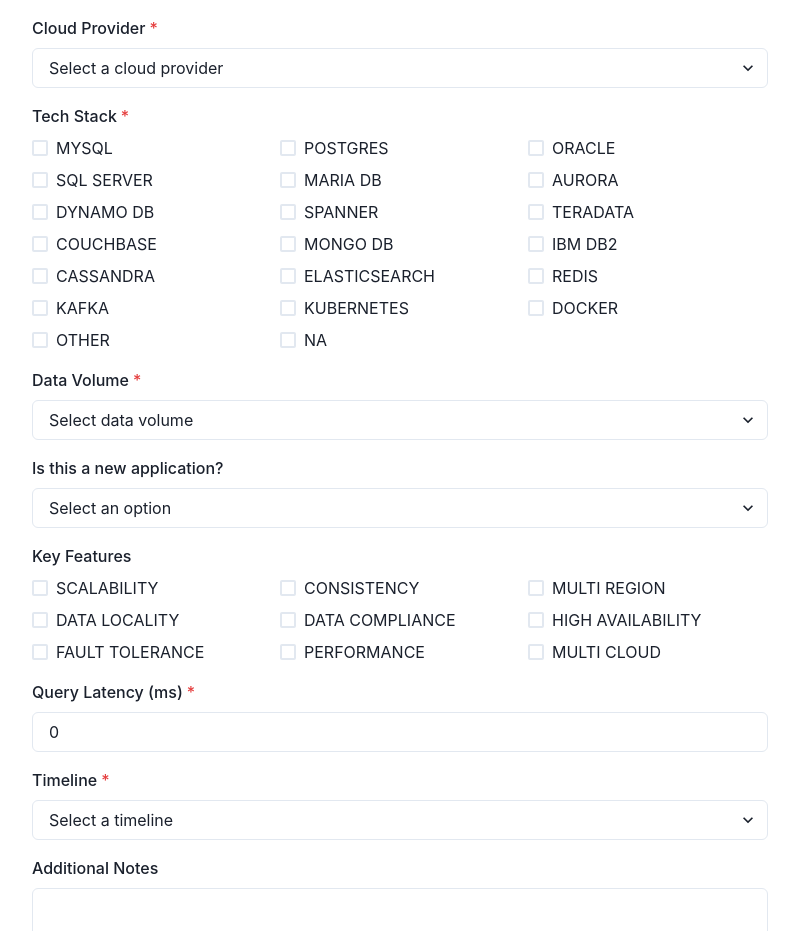
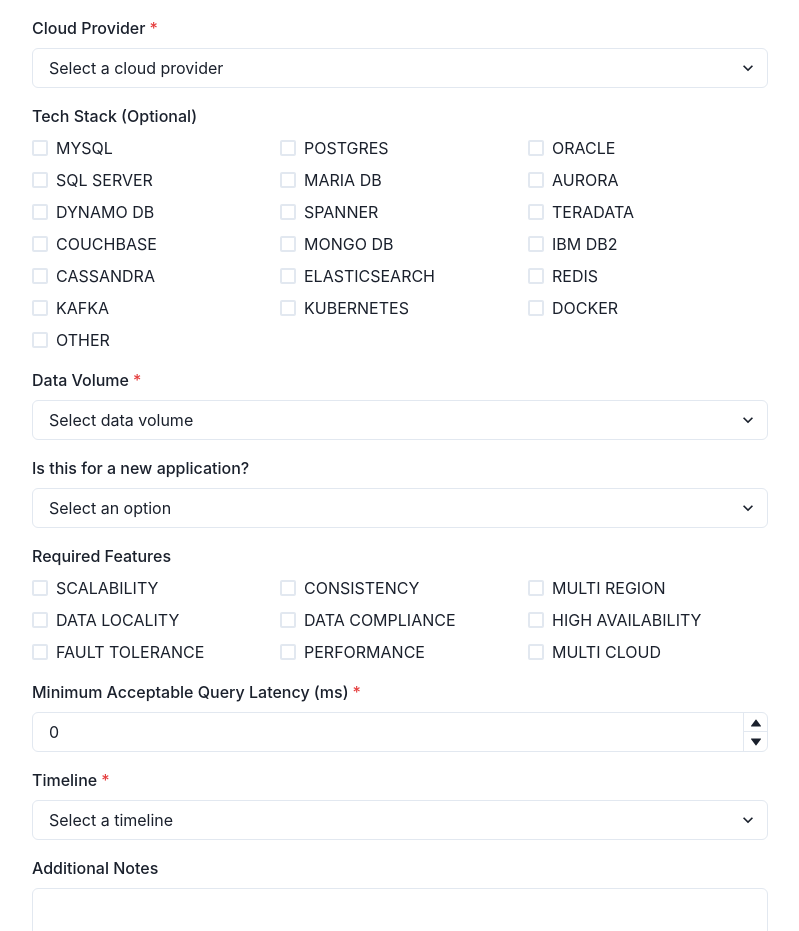
Before and after one commit to elliotpark410/CockroachDB-Use-Case-Explorer, a Next.js app: page / in a window 1280 px wide. Shown: the part 619-1550 px from the top of the page, without its empty margins (240-1039 px from the left). Built offline with nearby package versions, Linux system fonts and the light colour scheme.

Commit message:
update validation in prospect form

```diff
--- a/src/components/ProspectForm.js
+++ b/src/components/ProspectForm.js
@@ -7,12 +7,15 @@
   Select,
   Checkbox,
   NumberInput,
+  NumberInputStepper,
   NumberInputField,
+  NumberIncrementStepper,
+  NumberDecrementStepper,
   Textarea,
   CheckboxGroup,
   SimpleGrid,
 } from '@chakra-ui/react';
-import { Field, useField } from 'formik';
+import { Field } from 'formik';
 
 const ProspectForm = () => {
   return (
@@ -67,17 +70,22 @@
         </Field>
       </FormControl>
 
-      <FormControl isRequired>
-        <FormLabel>Tech Stack</FormLabel>
-        <Field name="techStack" as={CheckboxGroup}>
-          {({ field }) => (
-            <SimpleGrid columns={3} spacing={2}>
-              {['MYSQL', 'POSTGRES', 'ORACLE', 'SQL_SERVER', 'MARIA_DB', 'AURORA', 'DYNAMO_DB', 'SPANNER', 'TERADATA', 'COUCHBASE', 'MONGO_DB', 'IBM_DB2', 'CASSANDRA', 'ELASTICSEARCH', 'REDIS', 'KAFKA', 'KUBERNETES', 'DOCKER', 'OTHER', 'NA'].map((tech) => (
-                <Checkbox key={tech} {...field} value={tech}>
-                  {tech.replace('_', ' ')}
-                </Checkbox>
-              ))}
-            </SimpleGrid>
+      <FormControl>
+        <FormLabel>Tech Stack (Optional)</FormLabel>
+        <Field name="techStack">
+          {({ field, form }) => (
+            <CheckboxGroup
+              {...field}
+              onChange={(values) => form.setFieldValue('techStack', values)}
+            >
+              <SimpleGrid columns={3} spacing={2}>
+                {['MYSQL', 'POSTGRES', 'ORACLE', 'SQL_SERVER', 'MARIA_DB', 'AURORA', 'DYNAMO_DB', 'SPANNER', 'TERADATA', 'COUCHBASE', 'MONGO_DB', 'IBM_DB2', 'CASSANDRA', 'ELASTICSEARCH', 'REDIS', 'KAFKA', 'KUBERNETES', 'DOCKER', 'OTHER'].map((tech) => (
+                  <Checkbox key={tech} value={tech}>
+                    {tech.replace('_', ' ')}
+                  </Checkbox>
+                ))}
+              </SimpleGrid>
+            </CheckboxGroup>
           )}
         </Field>
       </FormControl>
@@ -94,7 +102,7 @@
       </FormControl>
 
       <FormControl>
-        <FormLabel>Is this a new application?</FormLabel>
+        <FormLabel>Is this for a new application?</FormLabel>
         <Field name="isNewApp" as={Select}>
           <option value="">Select an option</option>
           <option value="true">Yes</option>
@@ -103,7 +111,7 @@
       </FormControl>
 
       <FormControl>
-        <FormLabel>Key Features</FormLabel>
+        <FormLabel>Required Features</FormLabel>
         <Field name="keyFeatures" as={CheckboxGroup}>
           {({ field }) => (
             <SimpleGrid columns={3} spacing={2}>
@@ -118,11 +126,23 @@
       </FormControl>
 
       <FormControl isRequired>
-        <FormLabel>Query Latency (ms)</FormLabel>
+        <FormLabel>Minimum Acceptable Query Latency (ms)</FormLabel>
         <Field name="queryLatency">
-          {({ field }) => (
-            <NumberInput min={0} {...field}>
+          {({ field, form }) => (
+            <NumberInput
+              {...field}
+              min={1}
+              step={1}
+              precision={0}
+              onChange={(valueString, valueNumber) => {
+                form.setFieldValue(field.name, valueNumber);
+              }}
+            >
               <NumberInputField />
+              <NumberInputStepper>
+                <NumberIncrementStepper />
+                <NumberDecrementStepper />
+              </NumberInputStepper>
             </NumberInput>
           )}
         </Field>
--- a/src/pages/index.js
+++ b/src/pages/index.js
@@ -21,12 +21,12 @@
   role: Yup.string().required('Required'),
   dataWorkloadType: Yup.string().required('Required'),
   cloudProvider: Yup.string().required('Required'),
-  techStack: Yup.array().min(1, 'Select at least one'),
-  dataVolume: Yup.string().required('Required'),
+  techStack: Yup.array(),
+  dataVolume: Yup.string(),
   isNewApp: Yup.boolean().nullable(),
   keyFeatures: Yup.array(),
-  queryLatency: Yup.number().required('Required').min(0, 'Must be non-negative'),
-  timeline: Yup.string().required('Required'),
+  queryLatency: Yup.number().min(0, 'Must be at least 1 ms').integer('Must be an integer'),
+  timeline: Yup.string(),
   additionalNotes: Yup.string(),
 });
 
@@ -36,16 +36,18 @@
 
   const handleSubmit = async (values, { setSubmitting }) => {
     try {
-      const response = await fetch('/api/prospect', {
-        method: 'POST',
-        headers: { 'Content-Type': 'application/json' },
-        body: JSON.stringify(values),
-      });
+      console.log("values")
+      console.log(values)
+      // const response = await fetch('/api/prospect', {
+      //   method: 'POST',
+      //   headers: { 'Content-Type': 'application/json' },
+      //   body: JSON.stringify(values),
+      // });
 
-      if (!response.ok) throw new Error('Failed to submit');
+      // if (!response.ok) throw new Error('Failed to submit');
 
-      const data = await response.json();
-      setResults(data);
+      // const data = await response.json();
+      // setResults(data);
     } catch (error) {
       toast({
         title: 'An error occurred.',
@@ -79,7 +81,7 @@
                 cloudProvider: '',
                 techStack: [],
                 dataVolume: '',
-                isNewApp: null,
+                isNewApp: '',
                 keyFeatures: [],
                 queryLatency: 0,
                 timeline: '',
```
